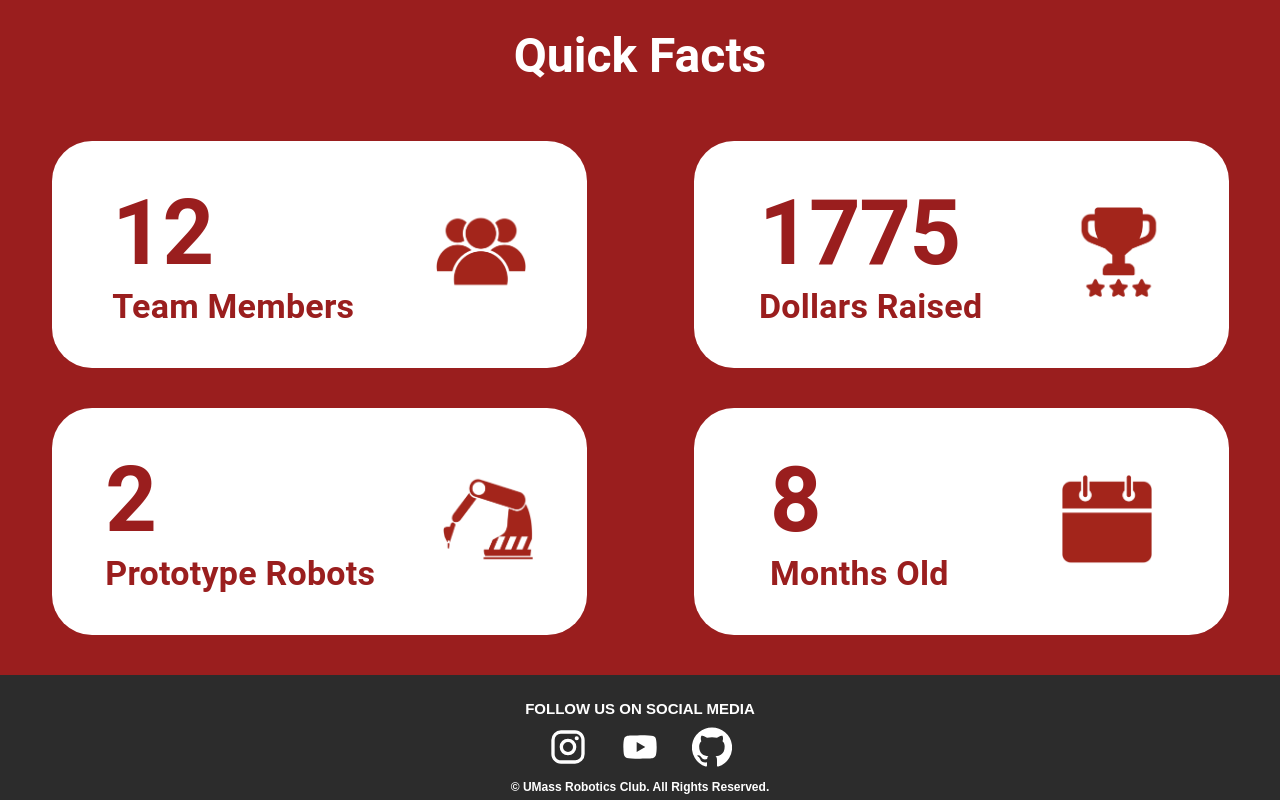
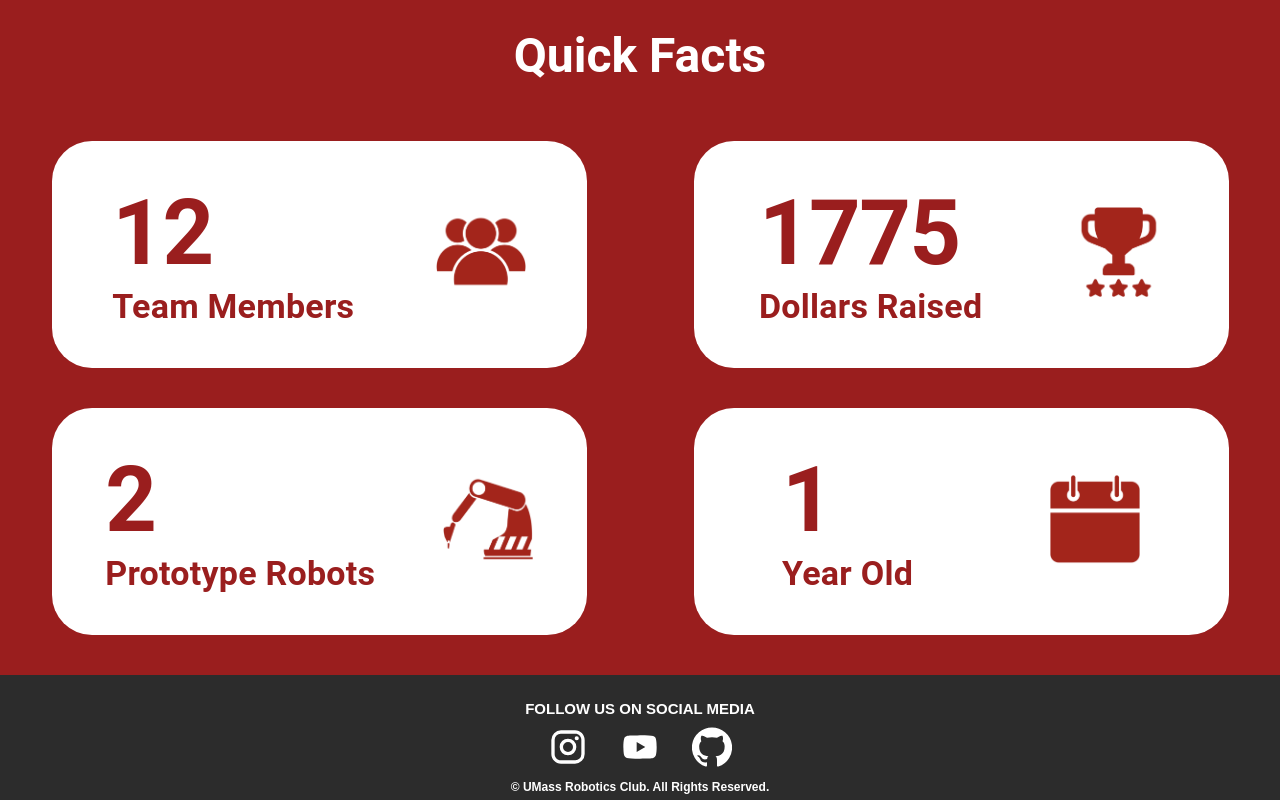
Before and after one commit to UMass-Amherst-Robotics/umr-react-website, a React (Create React App) app: page / in a window 1280 px wide. Shown: the part 2327-3127 px from the top of the page. Built offline with nearby package versions, Linux system fonts and the light colour scheme.

Commit message:
Changed club age

```diff
--- a/src/quickfacts.js
+++ b/src/quickfacts.js
@@ -79,8 +79,8 @@ const QuickFacts = () => {
         <Grid item xs={5}>
           <Fade timeout={2500}>
             <QuickFactTile
-              title="8"
-              text="Months Old"
+              title="1"
+              text="Year Old"
               img="/calendar-red.png"
             />
           </Fade>
```
